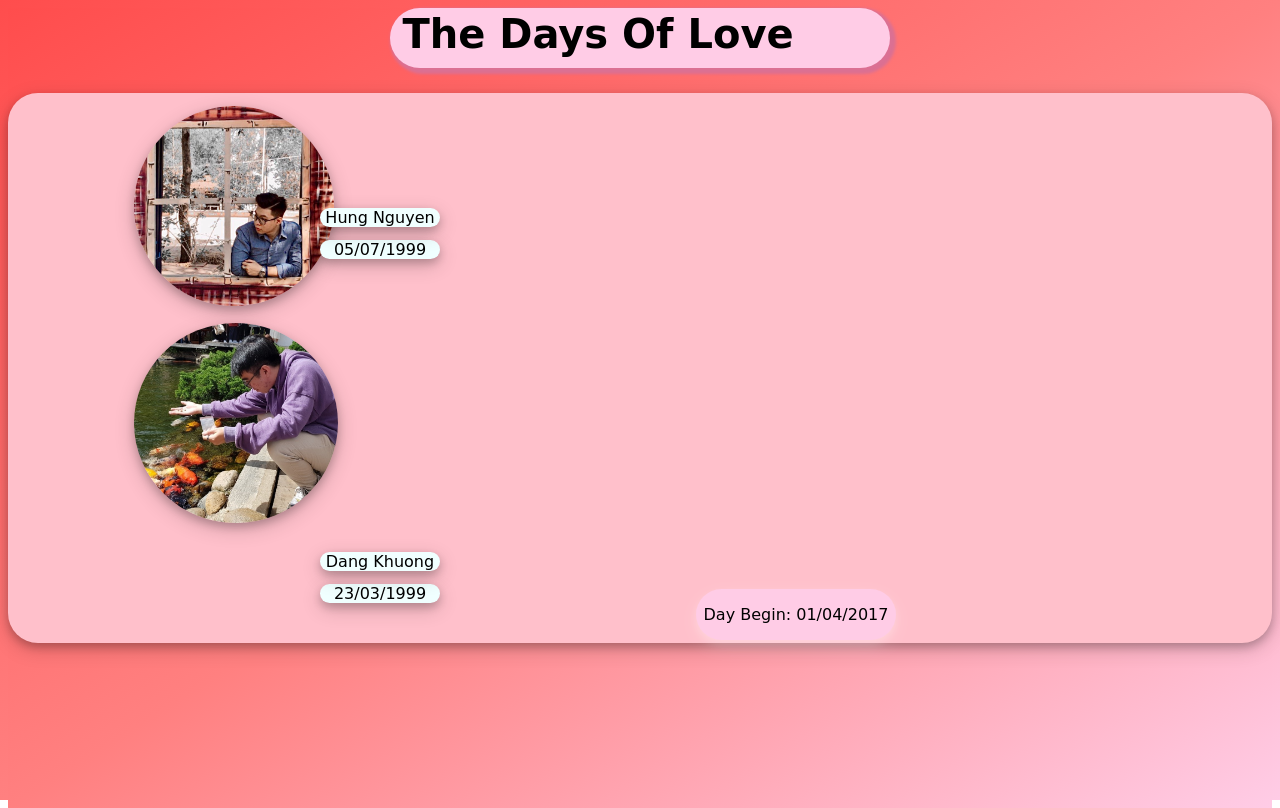
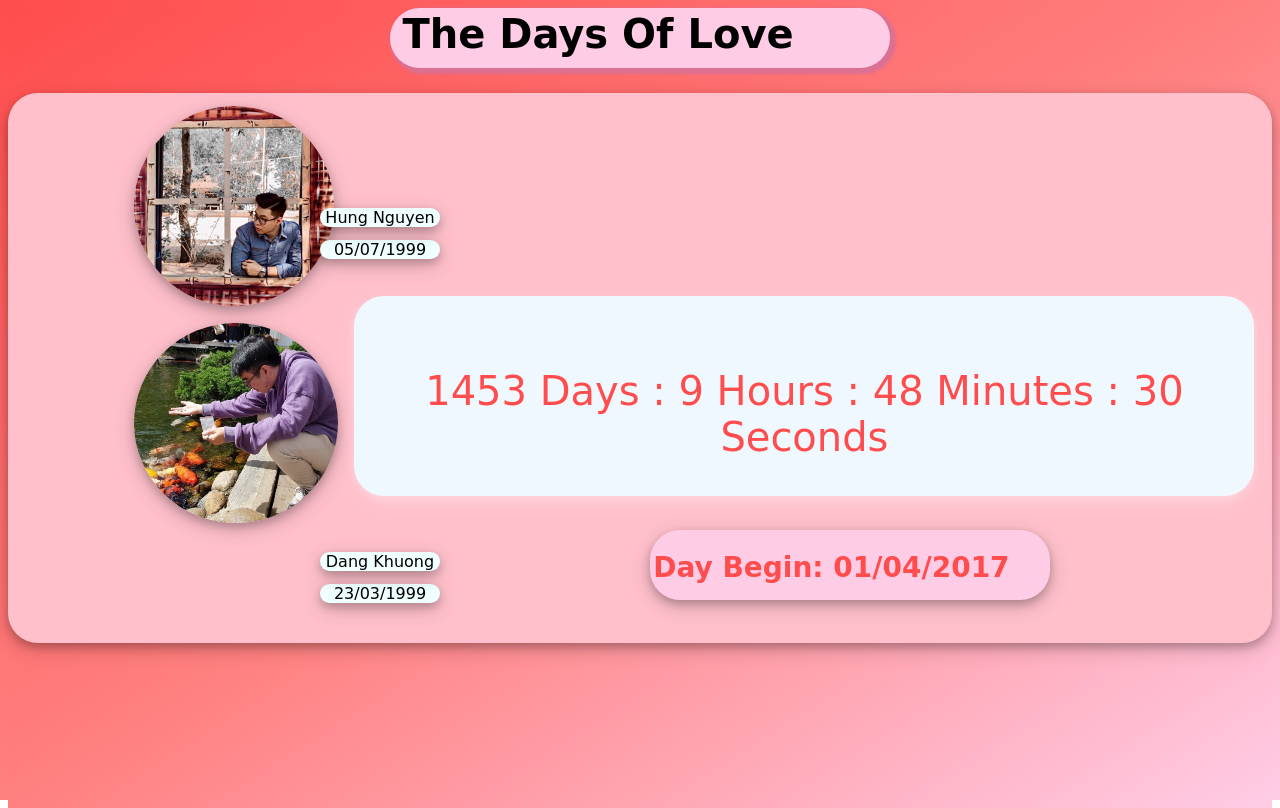
Before and after one commit to Kaigagi/LoveDays, a plain HTML site: page public/index.html in a window 1280 px wide. Drawn offline with Linux system fonts and the light colour scheme; some icons are missing.

Commit message:
finish all

```diff
--- a/public/index.html
+++ b/public/index.html
@@ -35,11 +35,12 @@
             <p id="name2">Dang Khuong</p>
         </div>
     </div>
-    <div>
-
+    <div class="countdate">
+        <p id="date"></p>
     </div>
     <div id="daybegin">
         <p>Day Begin: 01/04/2017</p>
     </div>
 </body>
+<script src="../script.js"></script>
 </html>
--- a/public/style.css
+++ b/public/style.css
@@ -69,12 +69,39 @@ body, html{
 }
 #daybegin{
     position: absolute;
-    right: 30%;
-    bottom: 20%;
+    right:18%;
+    bottom: 25%;
     border: none;
     background-color:#ffcce6;
-    width: 200px;
+    width: 400px;
+    height: 70px;
     text-align: center;
     border-radius: 30px;
+    box-shadow: 0 4px 8px 0 rgba(0, 0, 0, 0.2), 0 6px 20px 0 rgba(0, 0, 0, 0.19);
+}
+#daybegin p{
+    font-size: 28px;
+    color: #ff4d4d;
+    position: absolute;
+    font-weight: bolder;
+    right: 10%;
+    bottom: 23%;
+    margin: 0;
+}
+.countdate{
+    border: none;
+    border-radius: 30px;
+    text-align: center;
     box-shadow: 0 4px 8px 0 rgba(255, 255, 255, 0.2), 0 6px 20px 0 rgba(255, 255, 255, 0.19);
+    height: 200px;
+    width: 900px;
+    background-color: aliceblue;
+    position: absolute;
+    right: 2%;
+    bottom: 38%;
 }
+.countdate p{
+    margin-top: 8%;
+    font-size: 40px;
+    color: #ff4d4d;
+}
--- a/script.js
+++ b/script.js
@@ -1,5 +1,5 @@
 //gắn vào thẻ id "date"
-let dateBegin = new Date(2018,10,21,23,59,59,59).getTime()
+let dateBegin = new Date(2017,04,01,23,59,59,59).getTime()
 function updateDate() {
     let dateShow = document.getElementById("date")
     let dateNow = Date.now()
```
